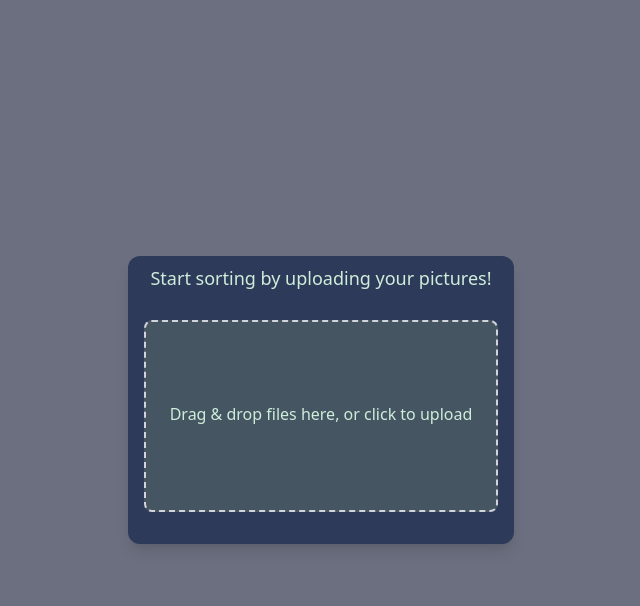
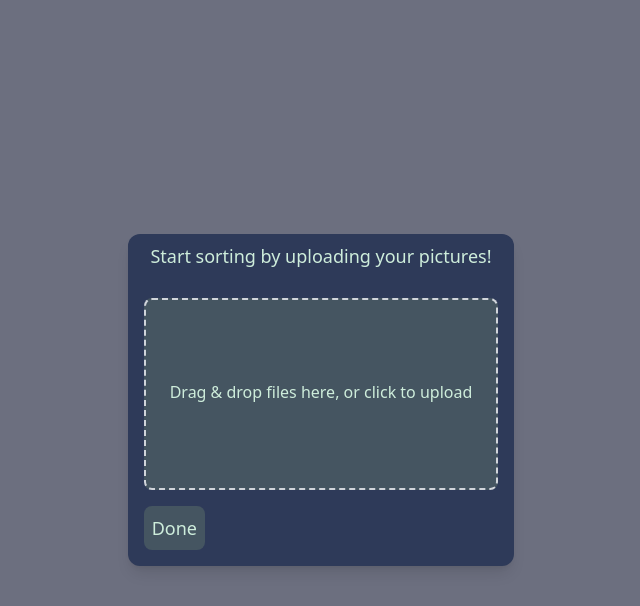
Before and after one commit to SIMKCN/pic-base, a Vue app: page / in a window 1280 px wide. Both pictures are taken after a click on the button "Start sorting". Shown: the top 606 px of the page, without its empty margins (319-959 px from the left). Built offline with nearby package versions, Linux system fonts and the light colour scheme.

Commit message:
File Picker now has a done-button

```diff
--- a/index.html
+++ b/index.html
@@ -4,7 +4,7 @@
     <meta charset="UTF-8">
     <link rel="icon" href="/favicon.ico">
     <meta name="viewport" content="width=device-width, initial-scale=1.0">
-    <title>Vite App</title>
+    <title>Pic Base</title>
   </head>
   <body class="bg-[#6C6F7F]">
     <div id="app"></div>
--- a/src/App.vue
+++ b/src/App.vue
@@ -18,8 +18,8 @@ export default {
 </script>
 <template>
   <div class="flex items-center justify-center h-screen">
-    <newsorting v-if="new_sorting_session"></newsorting>
-    <basebutton v-if="new_sorting_session == false" @clicked="new_sorting_session = !new_sorting_session"></basebutton>
+    <newsorting v-if="new_sorting_session" @done="new_sorting_session = false"></newsorting>
+    <basebutton label="Start sorting" v-if="new_sorting_session == false" @clicked="new_sorting_session = !new_sorting_session"></basebutton>
   </div>
 
 
--- a/src/components/AppFilePick.vue
+++ b/src/components/AppFilePick.vue
@@ -28,11 +28,12 @@
             multiple
             class="hidden"
         />
+
         </div>
-
   </template>
 
   <script>
+
   export default {
     name: "filepick",
     data() {
--- a/src/components/AppNewSorting.vue
+++ b/src/components/AppNewSorting.vue
@@ -1,21 +1,26 @@
 <template>
-    <div class="">
-      <div class="bg-[#2E3A59] h-72 rounded-xl shadow-lg px-2 py-2">
+    <div class="grid grid-cols-1 bg-[#2E3A59] rounded-xl shadow-lg px-2 py-2">
         <h1 class="text-lg text-[#CEEDDB] text-center pb-5">
           Start sorting by uploading your pictures!
         </h1>
         <filepick></filepick>
-      </div>
+        <basebutton label="Done" @clicked="closeUploadWindow"></basebutton>
     </div>
   </template>
 
   <script>
   import filepick from "@/components/AppFilePick.vue";
-
+  import basebutton from './BaseButton.vue';
   export default {
     name: "newsorting",
     components: {
       filepick,
+      basebutton
     },
+    methods: {
+      closeUploadWindow() {
+        this.$emit("done")
+      }
+    }
   };
   </script>
--- a/src/components/BaseButton.vue
+++ b/src/components/BaseButton.vue
@@ -1,11 +1,12 @@
 <template>
     <div>
-        <button class="text-[#CEEDDB] bg-[#2E3A59] rounded-lg px-2 py-2 text-lg" @click="$emit('clicked')">Start sorting</button>
+        <button class="text-[#CEEDDB] bg-[#455561] rounded-lg px-2 py-2 text-lg mx-2 my-2" @click="$emit('clicked')">{{ label }}</button>
     </div>
 </template>
 <script>
 export default {
     name: "basebutton",
+    props: ['label']
 
 }
 
```
